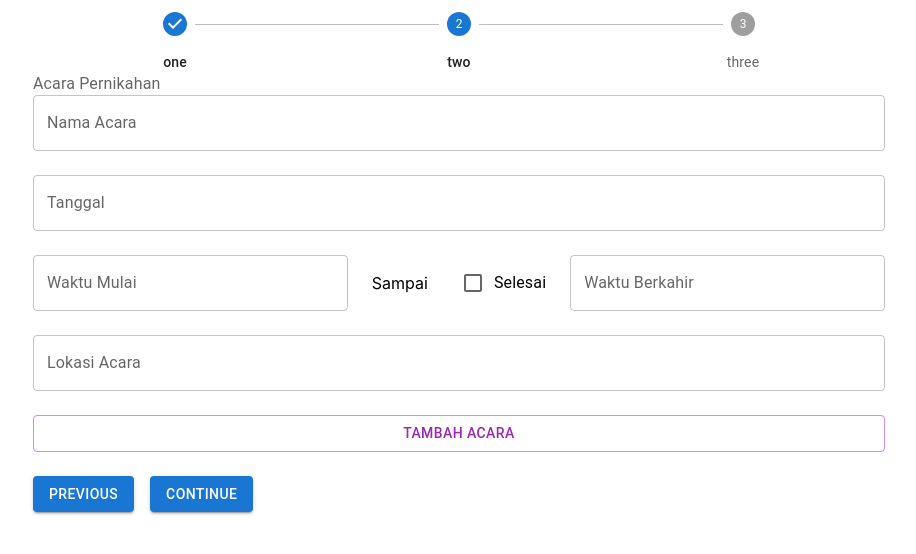
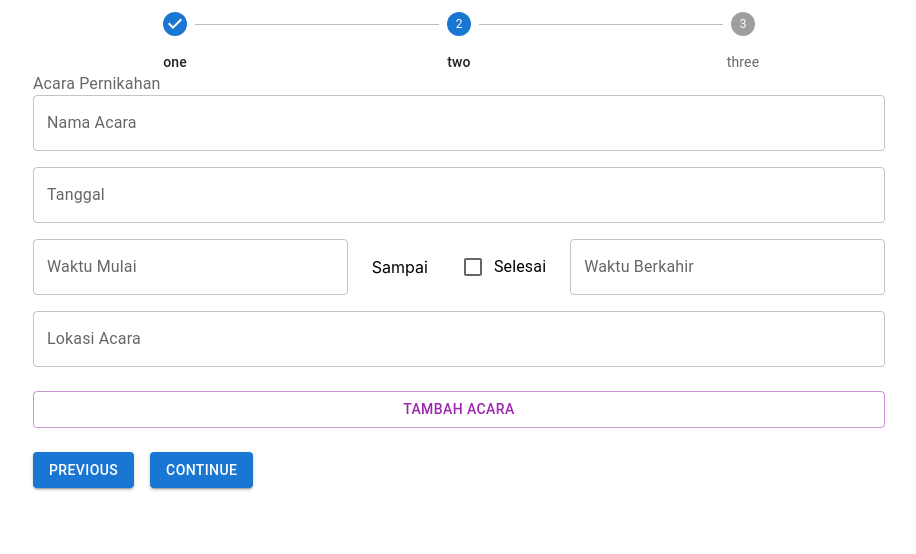
Before and after one commit to nirwanaz/react-undangan, a React (Create React App) app: page / in a window 1280 px wide. Both pictures are taken after a click on the button "CONTINUE". Shown: the top 554 px of the page, without its empty margins (181-1097 px from the left). Built offline with nearby package versions, Linux system fonts and the light colour scheme.

Commit message:
form event finished

```diff
--- a/src/pages/order/Order.jsx
+++ b/src/pages/order/Order.jsx
@@ -42,7 +42,7 @@ const reducer = (state, action) => {
 
 const Order = () => {
   const [activeStep, setActiveStep] = useState(0)
-  const [Order, setOrder] = useReducer(reducer, initialOrder)
+  const [state, dispatch] = useReducer(reducer, initialOrder)
 
   const nextStep = () => {
     setActiveStep(activeStep + 1)
@@ -52,20 +52,9 @@ const Order = () => {
     setActiveStep(activeStep - 1)
   }
 
-  const onChangeInputHandler = e => {
-    const target = e.target
-    const name = target.name
-    const value = target.type === "file" ? target.files[0] : target.value
-
-    setOrder(prevState => ({
-      ...prevState,
-      [name]: value
-    }))
-  }
-
   const handleFormCouple = input => e => {
     const { name, value, files, type } = e.target
-    setOrder({
+    dispatch({
       type: "HANDLE COUPLE",
       object: input,
       field: name,
@@ -74,16 +63,17 @@ const Order = () => {
   }
 
   const addNewFormEvent = () => {
-    setOrder({
+    dispatch({
       type: "ADD NEW EVENT",
-      data: { name: "", date: "", timeStart: "", timeEnd: "", location: "" }
+      data: { name: "", date: null, timeStart: null, timeEnd: null, location: "" }
     })
   }
 
-  const handleFormEvent = index => e => {
-    const { name, value } = e.target
+  const handleFormEvent = index => (e) => {
+    const target = e.target || e
+    const { name, value } = target
 
-    setOrder({
+    dispatch({
       type: "HANDLE EVENTS",
       index: index,
       field: name,
@@ -96,7 +86,7 @@ const Order = () => {
 
     const fd = new FormData()
 
-    fd.append("groomImg", Order.groomImg)
+    fd.append("groomImg", state.groomImg)
   }
 
   const renderForm = (step) => {
@@ -105,8 +95,8 @@ const Order = () => {
         return (
           <FormWeddingCouple
             nextStep={nextStep}
-            onChangeInputHandler={onChangeInputHandler}
-            values={Order}
+            onChangeInputHandler={handleFormCouple}
+            values={state}
           />
         )
       case 1:
@@ -115,7 +105,7 @@ const Order = () => {
             nextStep={nextStep}
             prevStep={prevStep}
             onChangeInputHandler={handleFormEvent}
-            values={Order}
+            values={state}
             onClone={addNewFormEvent}
           />
         )
--- a/src/pages/order/components/FormWeddingEvent.jsx
+++ b/src/pages/order/components/FormWeddingEvent.jsx
@@ -9,10 +9,10 @@ import { AdapterDateFns } from "@mui/x-date-pickers/AdapterDateFns"
 import idLocale from "date-fns/locale/id"
 
 const FormWeddingEvent = ({ nextStep, prevStep, onChangeInputHandler, values, onClone }) => {
-  const [timeStart, setTimeStart] = React.useState(null)
-  const [timeEnd, setTimeEnd] = React.useState(null)
-  const [dateStart, setDateStart] = React.useState(null)
-  const [checked, setChecked] = React.useState(false)
+
+  const checked = (state) => {
+    return state.timeEnd === "selesai"
+  }
 
   const validation = () => {
     // nextStep()
@@ -26,12 +26,12 @@ const FormWeddingEvent = ({ nextStep, prevStep, onChangeInputHandler, values, on
       <FormLabel component="legend">Acara Pernikahan</FormLabel>
       <Stack spacing={3}>
         {values.events.map((event, index) => (
-          <>
+          <Stack spacing={2} key={index}>
             <TextField
-              key={index}
               id="eventname"
               label="Nama Acara"
-              name="eventName"
+              name="name"
+              defaultValue={event.name}
               onChange={onChangeInputHandler(index)}
               fullWidth
 
@@ -39,32 +39,30 @@ const FormWeddingEvent = ({ nextStep, prevStep, onChangeInputHandler, values, on
             <LocalizationProvider dateAdapter={AdapterDateFns} adapterLocale={idLocale}>
               <DatePicker
                 label="Tanggal"
-                value={dateStart}
+                value={event.date}
                 minDate={new Date()}
                 disableMaskedInput
-                onChange={(newValue) => {
-                  setDateStart(newValue)
+                onChange={(pickerValue) => {
+                  onChangeInputHandler(index)({ name: "date", value: pickerValue })
                 }}
-                inputFormat="PPPP"
+                inputFormat="PPP"
                 renderInput={(props) => {
-                    values.eventDateStart = props.inputProps.value
-                    return (
-                      <TextField {...props} name="eventDateStart" />
-                    )
-                  }}
+                  return (
+                    <TextField {...props} />
+                  )
+                }}
               />
               <Stack spacing={3} direction="row">
                 <TimePicker
                   label="Waktu Mulai"
                   ampm={false}
-                  value={timeStart}
-                  onChange={(newValue) => {
-                    setTimeStart(newValue)
+                  value={event.timeStart}
+                  onChange={(pickerValue) => {
+                    onChangeInputHandler(index)({ name: "timeStart", value: pickerValue })
                   }}
                   renderInput={(props) => {
-                    values.eventTimeStart = props.inputProps.value
                     return (
-                      <TextField {...props} name="eventTimeStart" fullWidth/>
+                      <TextField {...props} fullWidth/>
                     )
                   }}
                 />
@@ -72,29 +70,30 @@ const FormWeddingEvent = ({ nextStep, prevStep, onChangeInputHandler, values, on
                 <FormControlLabel
                   control={
                     <Checkbox
+                      id="eventTimeEndChecked"
                       value="selesai"
-                      name="eventTimeEnd"
+                      checked={checked(event)}
+                      name="timeEnd"
                       onChange={(e) => {
-                        onChangeInputHandler(e)
-                        setChecked(e.target.checked)
+                        onChangeInputHandler(index)(e)
                       }}
                     />
                     }
                   label="Selesai"
                 />
 
-                {!checked &&
+                {!checked(event) &&
                   <TimePicker
                     label="Waktu Berkahir"
                     ampm={false}
-                    value={timeEnd}
-                    onChange={(newValue) => {
-                      setTimeEnd(newValue)
+                    value={event.timeEnd}
+                    minTime={event.timeStart}
+                    onChange={(pickerValue) => {
+                      onChangeInputHandler(index)({ name: "timeEnd", value: pickerValue })
                     }}
                     renderInput={(props) => {
-                      values.eventTimeEnd = props.inputProps.value
                       return (
-                        <TextField {...props} name="eventTimeEnd" fullWidth/>
+                        <TextField {...props} fullWidth />
                       )
                     }}
                   />
@@ -105,12 +104,13 @@ const FormWeddingEvent = ({ nextStep, prevStep, onChangeInputHandler, values, on
             <TextField
               id="eventlocation"
               label="Lokasi Acara"
-              name="eventLocation"
-              onChange={onChangeInputHandler}
+              name="location"
+              defaultValue={event.location}
+              onChange={onChangeInputHandler(index)}
               fullWidth
 
             />
-          </>
+          </Stack>
         ))}
         <Button variant="outlined" color="secondary" onClick={onClone}>
           Tambah Acara
--- a/src/pages/order/components/utils/initialOrder.js
+++ b/src/pages/order/components/utils/initialOrder.js
@@ -16,7 +16,7 @@ const initialOrder = {
     }
   },
   events: [
-    { name: "", date: "", timeStart: "", timeEnd: "", location: "" }
+    { name: "", date: null, timeStart: null, timeEnd: null, location: "" }
   ],
 }
 
```
